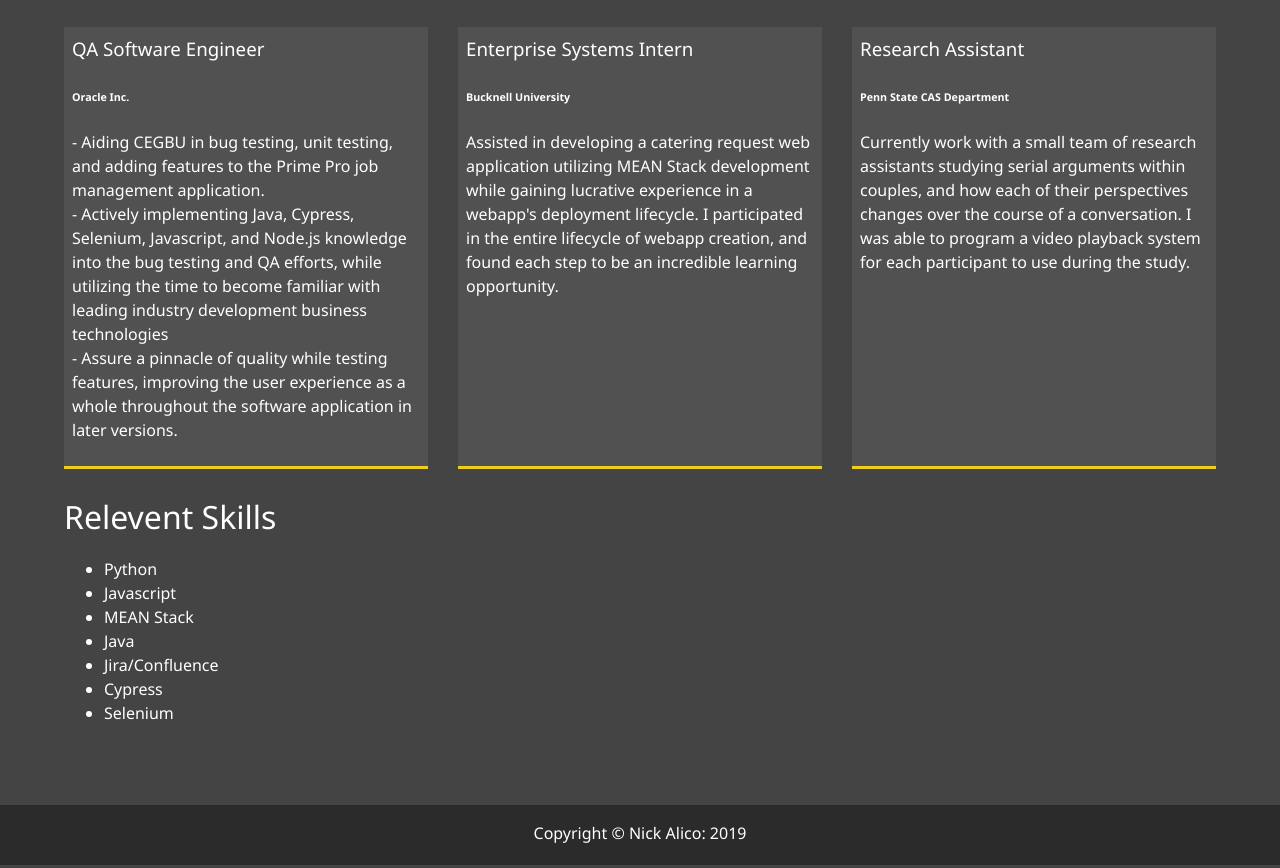
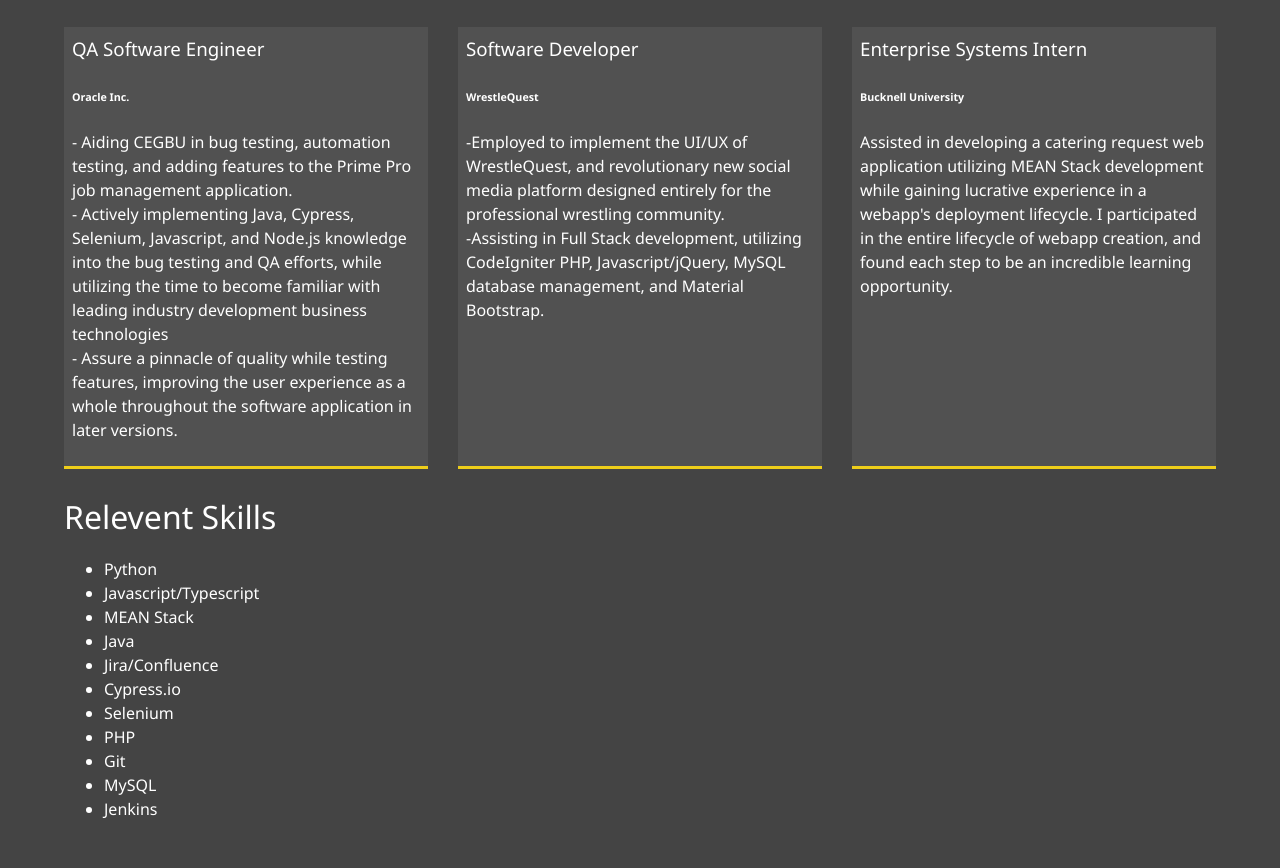
Before and after one commit to nro337/modern_portfolio, a website: page docs/about.html in a window 1280 px wide. Shown: the part 627-1495 px from the top of the page. Drawn offline with Linux system fonts and the light colour scheme.

Commit message:
Updated WQ Employment

```diff
--- a/docs/about.html
+++ b/docs/about.html
@@ -74,7 +74,7 @@
             <div class="job job-1">
                 <h3>QA Software Engineer</h3>
                 <h6><a href="https://www.oracle.com/industries/construction-engineering/prime/" target="_blank">Oracle Inc.</a></h6>
-                <p>- Aiding CEGBU in bug testing, unit testing, and adding features to the Prime Pro job management application. <br />
+                <p>- Aiding CEGBU in bug testing, automation testing, and adding features to the Prime Pro job management application. <br />
                     - Actively implementing Java, Cypress, Selenium, Javascript, and Node.js knowledge into the bug testing and QA efforts, while utilizing the
                     time to become familiar with leading industry development business technologies <br />
                     - Assure a pinnacle of quality while testing features, improving the user experience as a whole throughout the software
@@ -83,22 +83,22 @@
             </div>
 
             <div class="job job-2">
+                <h3>Software Developer</h3>
+                <h6><a href="http://pwa.wrestlequest.com/" target="_blank">WrestleQuest</a></h6>
+                <p>-Employed to implement the UI/UX of WrestleQuest, and revolutionary new social media platform designed entirely for the
+                    professional wrestling community.
+                    <br />
+                    -Assisting in Full Stack development, utilizing CodeIgniter PHP, Javascript/jQuery, MySQL database management, and Material Bootstrap.
+                </p>
+            </div>
+
+            <div class="job job-3">
                 <h3>Enterprise Systems Intern</h3>
                 <h6>Bucknell University</h6>
                 <p>Assisted in developing a catering request web application utilizing MEAN Stack development while
                     gaining lucrative experience in a webapp's deployment lifecycle. I participated in the entire
                     lifecycle
                     of webapp creation, and found each step to be an incredible learning opportunity.
-                </p>
-            </div>
-
-            <div class="job job-3">
-                <h3>Research Assistant</h3>
-                <h6>Penn State CAS Department</h6>
-                <p>Currently work with a small team of research assistants studying serial arguments within couples,
-                    and how each of their perspectives
-                    changes over the course of a conversation. I was able to program a video playback system for each
-                    participant to use during the study.
                 </p>
             </div>
         </div>
@@ -110,12 +110,16 @@
             <p>
                 <ul>
                     <li>Python</li>
-                    <li>Javascript</li>
+                    <li>Javascript/Typescript</li>
                     <li>MEAN Stack</li>
                     <li>Java</li>
                     <li>Jira/Confluence</li>
-                    <li>Cypress</li>
+                    <li>Cypress.io</li>
                     <li>Selenium</li>
+                    <li>PHP</li>
+                    <li>Git</li>
+                    <li>MySQL</li>
+                    <li>Jenkins</li>
                 </ul>
             </p>
         </div>
```
